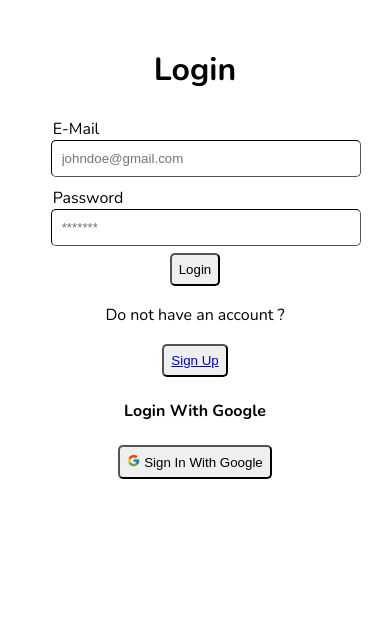
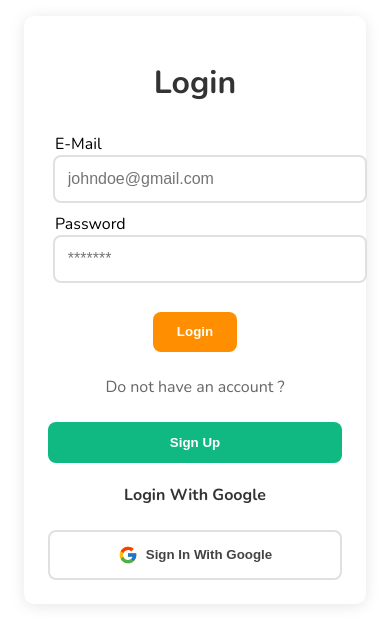
Before and after one commit to serdestonat/login-form, a Next.js app: page /login in a window 390 px wide. Shown: the top 644 px of the page. Built offline with nearby package versions, Linux system fonts and the light colour scheme; no server answers.

Commit message:
warning-cards-and-responsive

```diff
--- a/app/globals.css
+++ b/app/globals.css
@@ -31,10 +31,12 @@ nav .logout {
 }
 
 .meinen {
-  align-items: center;
-  justify-items: center;
-  padding: 5%;
-  max-width: auto;
+  max-width: 400px;
+  margin: 2rem auto;
+  padding: 2rem;
+  background: white;
+  border-radius: 10px;
+  box-shadow: 0 2px 15px rgba(0, 0, 0, 0.1);
 }
 
 .formen {
@@ -44,27 +46,112 @@ nav .logout {
 
 .inputbox {
   width: 100%;
-  border-color: black;
-  border-radius: 5px;
-  border-width: 1px;
-  padding: 10px;
+  padding: 0.8rem;
+  border: 2px solid #e0e0e0;
+  border-radius: 8px;
+  font-size: 1rem;
+  transition: border-color 0.3s ease;
+}
+
+.inputbox:focus {
+  outline: none;
+  border-color: #ff8f00;
+  box-shadow: 0 0 0 3px rgba(47, 77, 70, 0.3);
 }
 
 .button {
-  margin: 2px;
-  padding: 7px;
-  border-radius: 5px;
-  border-width: 2px;
-  width: auto;
+  padding: 0.8rem 1.5rem;
+  border: none;
+  border-radius: 8px;
+  font-weight: 600;
+  transition: all 0.3s ease;
+  display: flex;
+  align-items: center;
+  gap: 0.5rem;
 }
 
-.button:hover {
+.button[type="submit"] {
+  background-color: #ff8f00;
+  color: white;
+}
+
+.button[type="submit"]:hover {
+  background-color: #e48813;
+}
+
+.button:not([type="submit"]) {
+  background-color: #f3f4f6;
+  color: #333;
+}
+
+.button:not([type="submit"]):hover {
+  background-color: #e5e7eb;
+}
+
+p {
+  text-align: center;
+  margin: 1.5rem 0;
+  color: #666;
+}
+
+/* Google Butonu */
+.button[data-provider="google"] {
+  background: white;
+  border: 2px solid #e0e0e0;
+  color: #444;
+  width: 100%;
+  justify-content: center;
+}
+
+.button[data-provider="google"]:hover {
+  background: #f8fafc;
+}
+
+/* Küçük Ekranlar için */
+@media (max-width: 480px) {
+  .meinen {
+    margin: 1rem;
+    padding: 1.5rem;
+  }
+}
+
+.registerbutton {
+  width: 100%;
+  padding: 0.8rem 1.5rem;
+  border: none;
+  border-radius: 8px;
+  background-color: #10b981; /* Emerald green */
+  color: white;
+  font-weight: 600;
+  transition: all 0.3s ease;
+  text-align: center;
+  display: block;
+  margin-top: 0.5rem;
+}
+
+.registerbutton:hover {
+  background-color: #059669; /* Darker green */
   cursor: pointer;
 }
 
+.registerbutton a {
+  color: inherit;
+  text-decoration: none;
+  display: block;
+  width: 100%;
+  height: 100%;
+}
+
+.registerbutton:focus {
+  outline: none;
+  box-shadow: 0 0 0 3px rgba(16, 185, 129, 0.3);
+}
+
 .loginbutton {
-  align-items: center;
-  justify-items: center;
+  display: flex;
+  gap: 1rem;
+  margin-top: 1.5rem;
+  justify-content: center;
 }
 
 .loginbutton:hover {
@@ -84,6 +171,20 @@ nav .logout {
 
 .area {
   padding: 5px;
+}
+
+h1 {
+  text-align: center;
+  margin-bottom: 1.5rem;
+  font-size: 2rem;
+  color: #333;
+}
+
+h4 {
+  text-align: center;
+  margin-bottom: 1.5rem;
+  font-size: 1rem;
+  color: #333;
 }
 
 /* :root {
@@ -128,3 +229,233 @@ a {
     color-scheme: dark;
   }
 } */
+
+/*@import url("https://fonts.googleapis.com/css2?family=Nunito:wght@300;400;600;700&display=swap");
+
+:root {
+  /* Light Theme
+  --background: #ffffff;
+  --foreground: #2f4d46;
+  --surface: #f8fafc;
+  --primary: #2f4d46;
+  --primary-hover: #273f38;
+  --text-primary: #1e293b;
+  --text-secondary: #64748b;
+  --border: #e2e8f0;
+  --shadow: rgba(0, 0, 0, 0.1);
+}
+
+@media (prefers-color-scheme: dark) {
+  :root {
+    /* Dark Theme
+    --background: #0f172a;
+    --foreground: #cbd5e1;
+    --surface: #1e293b;
+    --primary: #38bdf8;
+    --primary-hover: #0ea5e9;
+    --text-primary: #f8fafc;
+    --text-secondary: #94a3b8;
+    --border: #334155;
+    --shadow: rgba(255, 255, 255, 0.1);
+  }
+}
+
+/* Genel Stiller
+* {
+  box-sizing: border-box;
+  padding: 0;
+  margin: 0;
+}
+
+body {
+  font-family: "Nunito";
+  background: var(--background);
+  color: var(--text-primary);
+  -webkit-font-smoothing: antialiased;
+  -moz-osx-font-smoothing: grayscale;
+}
+
+a {
+  color: inherit;
+  text-decoration: none;
+}
+
+/* Navigasyon
+nav {
+  display: flex;
+  align-items: flex-end;
+  justify-content: flex-end;
+  margin: 10px auto 20px;
+  padding: 10px;
+  border-bottom: 1px solid var(--border);
+}
+
+nav .logo {
+  margin-right: auto;
+}
+
+nav .logo-image {
+  height: auto;
+  max-width: 100%;
+  object-fit: contain;
+}
+
+nav .logout {
+  margin-left: 12px;
+  margin-bottom: 12px;
+  padding: 10px;
+  border-radius: 7px;
+  background-color: var(--primary);
+  color: var(--text-primary);
+  transition: background-color 0.3s ease;
+}
+
+nav .logout:hover {
+  background-color: var(--primary-hover);
+}
+
+/* Form Alanları
+.meinen {
+  max-width: 400px;
+  margin: 2rem auto;
+  padding: 2rem;
+  background: var(--surface);
+  border-radius: 10px;
+  box-shadow: 0 2px 15px var(--shadow);
+}
+
+.area {
+  margin-bottom: 1.5rem;
+}
+
+label {
+  display: block;
+  margin-bottom: 0.5rem;
+  font-weight: 600;
+  color: var(--text-secondary);
+}
+
+.inputbox {
+  width: 100%;
+  padding: 0.8rem;
+  border: 2px solid var(--border);
+  border-radius: 8px;
+  font-size: 1rem;
+  transition: all 0.3s ease;
+  background: var(--surface);
+  color: var(--text-primary);
+}
+
+.inputbox:focus {
+  outline: none;
+  border-color: var(--primary);
+  box-shadow: 0 0 0 3px rgba(47, 77, 70, 0.3);
+}
+
+/* Butonlar
+.button {
+  padding: 0.8rem 1.5rem;
+  border: none;
+  border-radius: 8px;
+  font-weight: 600;
+  transition: all 0.3s ease;
+  display: flex;
+  align-items: center;
+  gap: 0.5rem;
+}
+
+.button[type="submit"] {
+  background-color: var(--primary);
+  color: white;
+}
+
+.button[type="submit"]:hover {
+  background-color: var(--primary-hover);
+}
+
+.button:not([type="submit"]) {
+  background-color: var(--surface);
+  color: var(--text-primary);
+  border: 1px solid var(--border);
+}
+
+.button:hover {
+  cursor: pointer;
+}
+
+.loginbutton {
+  display: flex;
+  gap: 1rem;
+  margin-top: 1.5rem;
+  justify-content: center;
+}
+
+/* Özel Butonlar
+.registerbutton {
+  width: 100%;
+  padding: 0.8rem 1.5rem;
+  border-radius: 8px;
+  background-color: var(--primary);
+  color: white;
+  font-weight: 600;
+  transition: all 0.3s ease;
+  text-align: center;
+  display: block;
+  margin-top: 0.5rem;
+}
+
+.registerbutton:hover {
+  background-color: var(--primary-hover);
+}
+
+.button[data-provider="google"] {
+  background: var(--surface);
+  border: 2px solid var(--border);
+  color: var(--text-primary);
+  width: 100%;
+  justify-content: center;
+}
+
+/* Tipografi
+h1 {
+  text-align: center;
+  margin-bottom: 1.5rem;
+  font-size: 2rem;
+  color: var(--text-primary);
+}
+
+h4 {
+  text-align: center;
+  margin: 1.5rem 0;
+  color: var(--text-secondary);
+}
+
+p {
+  text-align: center;
+  margin: 1.5rem 0;
+  color: var(--text-secondary);
+}
+
+/* Responsive
+@media (max-width: 480px) {
+  .meinen {
+    margin: 1rem;
+    padding: 1.5rem;
+  }
+}
+
+/* Dark Theme Optimizasyonları
+@media (prefers-color-scheme: dark) {
+  .inputbox::placeholder {
+    color: #64748b;
+  }
+
+  nav .logo-image {
+    filter: invert(0.8);
+  }
+
+  .button[data-provider="google"] svg {
+    filter: brightness(0.8);
+  }
+}
+*/
--- a/app/homePage/page.module.css
+++ b/app/homePage/page.module.css
@@ -7,7 +7,7 @@
 .container {
   display: flex;
   justify-content: center;
-  margin: 80px;
+  margin: 38px 80px 80px 80px;
   gap: 20px;
 }
 
--- a/app/login/page.js
+++ b/app/login/page.js
@@ -66,7 +66,7 @@ export default function Login() {
       </form>
 
       <p>Do not have an account ?</p>
-      <button className="button">
+      <button className="registerbutton">
         <Link href="/register">Sign Up</Link>
       </button>
 
@@ -74,11 +74,12 @@ export default function Login() {
 
       <button
         className="button"
+        data-provider="google"
         onClick={() => {
           signIn("google", { callbackUrl: "/homePage" });
         }}
       >
-        <FcGoogle /> Sign In With Google
+        <FcGoogle size={20} /> Sign In With Google
       </button>
     </div>
   );
```
Also changed, not shown: app/homePage/page.js (+34 -2 lines), app/register/page.js (+4 -4 lines), components/Navbar.js (+10 -2 lines), components/WarningModal.js (+42 -12 lines).
